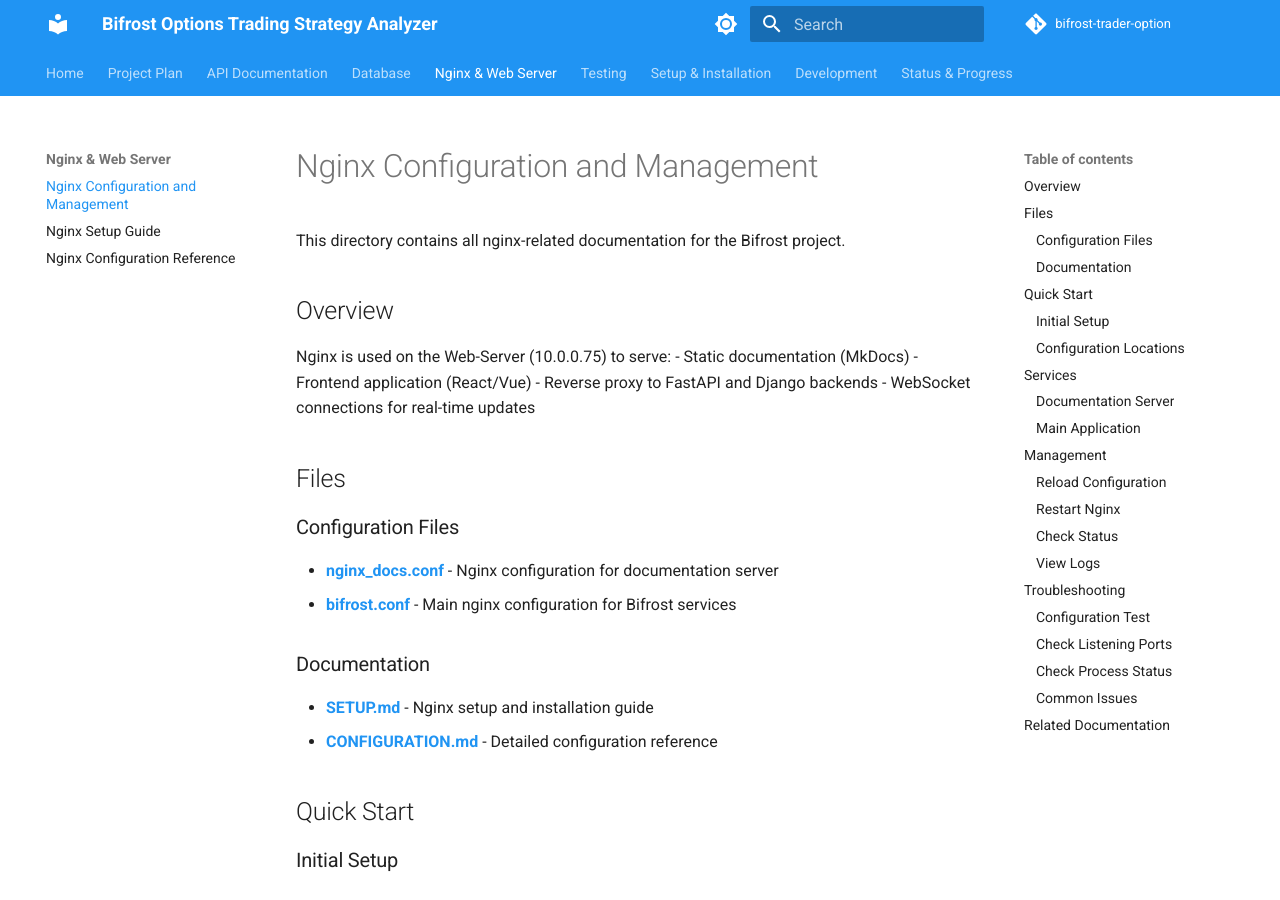
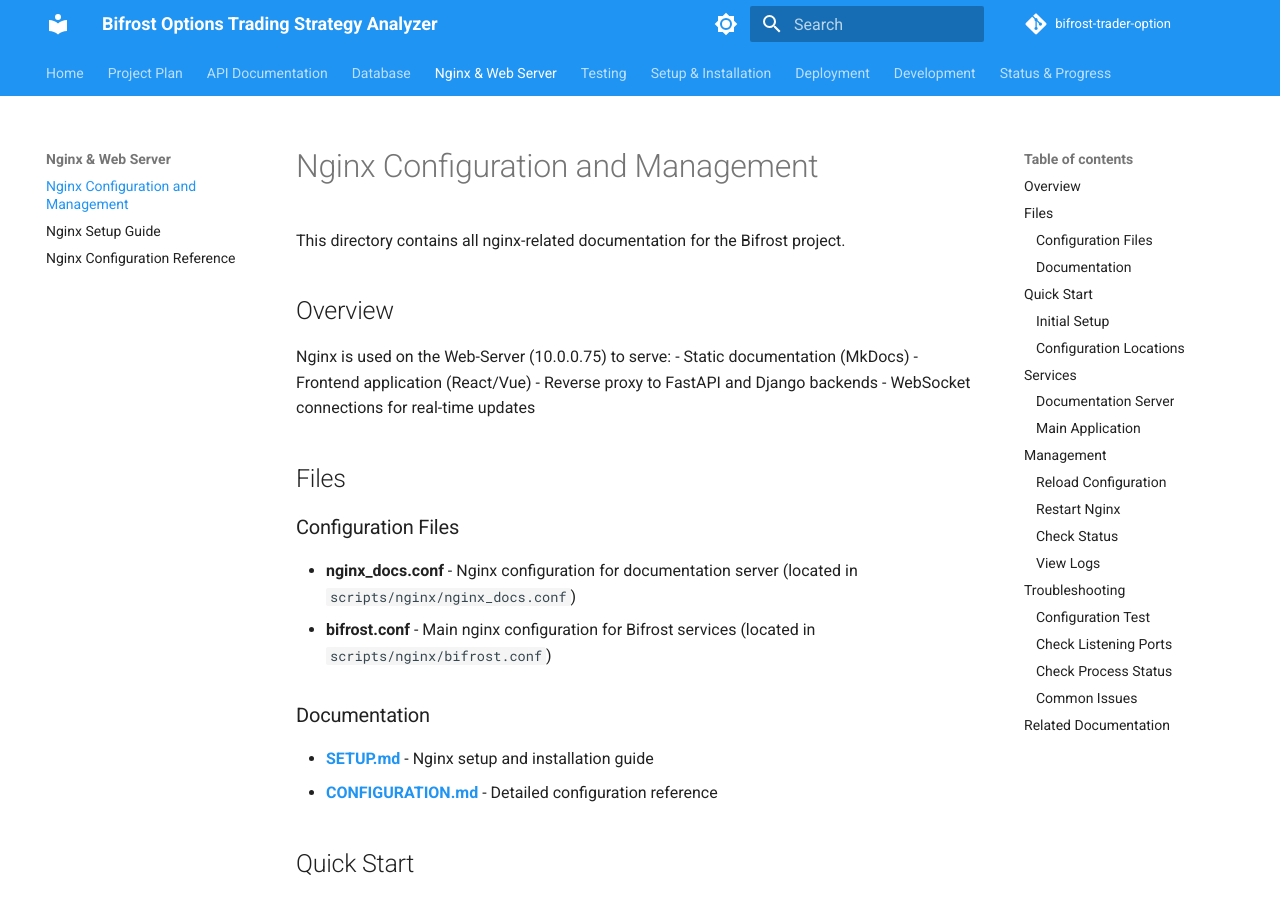
Before and after one commit to weitingzhao/bifrost-trader-option, an MkDocs documentation site: the page built from docs/nginx/README.md, in a window 1280 px wide and 900 px high. Built offline with MkDocs 1.6.1 and Material for MkDocs 9.7.7, drawn with Linux system fonts in a browser that asks for light colours; comment, search, counter and statistics services are not loaded; the version menu is left out; some of the changed text lies outside the part shown.

Commit message:
Fix MkDocs build warnings
- Fix broken links to script files (nginx_docs.conf, bifrost.conf)
  - Changed from markdown links to text references
- Fix broken links to DEPLOYMENT.md
  - Changed to point to deploy_docs.sh script
- Add mkdoc/DEPLOYMENT.md to navigation
  - File exists but wasn't in nav configuration
- All warnings resolved

```diff
--- a/docs/nginx/README.md
+++ b/docs/nginx/README.md
@@ -13,8 +13,8 @@ Nginx is used on the Web-Server (10.0.0.75) to serve:
 ## Files
 
 ### Configuration Files
-- **[nginx_docs.conf](../scripts/nginx/nginx_docs.conf)** - Nginx configuration for documentation server
-- **[bifrost.conf](../scripts/nginx/bifrost.conf)** - Main nginx configuration for Bifrost services
+- **nginx_docs.conf** - Nginx configuration for documentation server (located in `scripts/nginx/nginx_docs.conf`)
+- **bifrost.conf** - Main nginx configuration for Bifrost services (located in `scripts/nginx/bifrost.conf`)
 
 ### Documentation
 - **[SETUP.md](SETUP.md)** - Nginx setup and installation guide
--- a/mkdocs.yml
+++ b/mkdocs.yml
@@ -78,6 +78,9 @@ nav:
     - setup/SETUP_COMPLETE.md
     - setup/README.md
 
+  - Deployment:
+    - mkdoc/DEPLOYMENT.md
+
   - Development:
     - development/PHASE1_RESTRUCTURE.md
     - development/STRUCTURE_VERIFICATION.md
```
Also changed, not shown: other parts of docs/nginx/README.md (+1 -1 lines), docs/nginx/CONFIGURATION.md (+1 -1 lines), docs/nginx/SETUP.md (+1 -1 lines).
